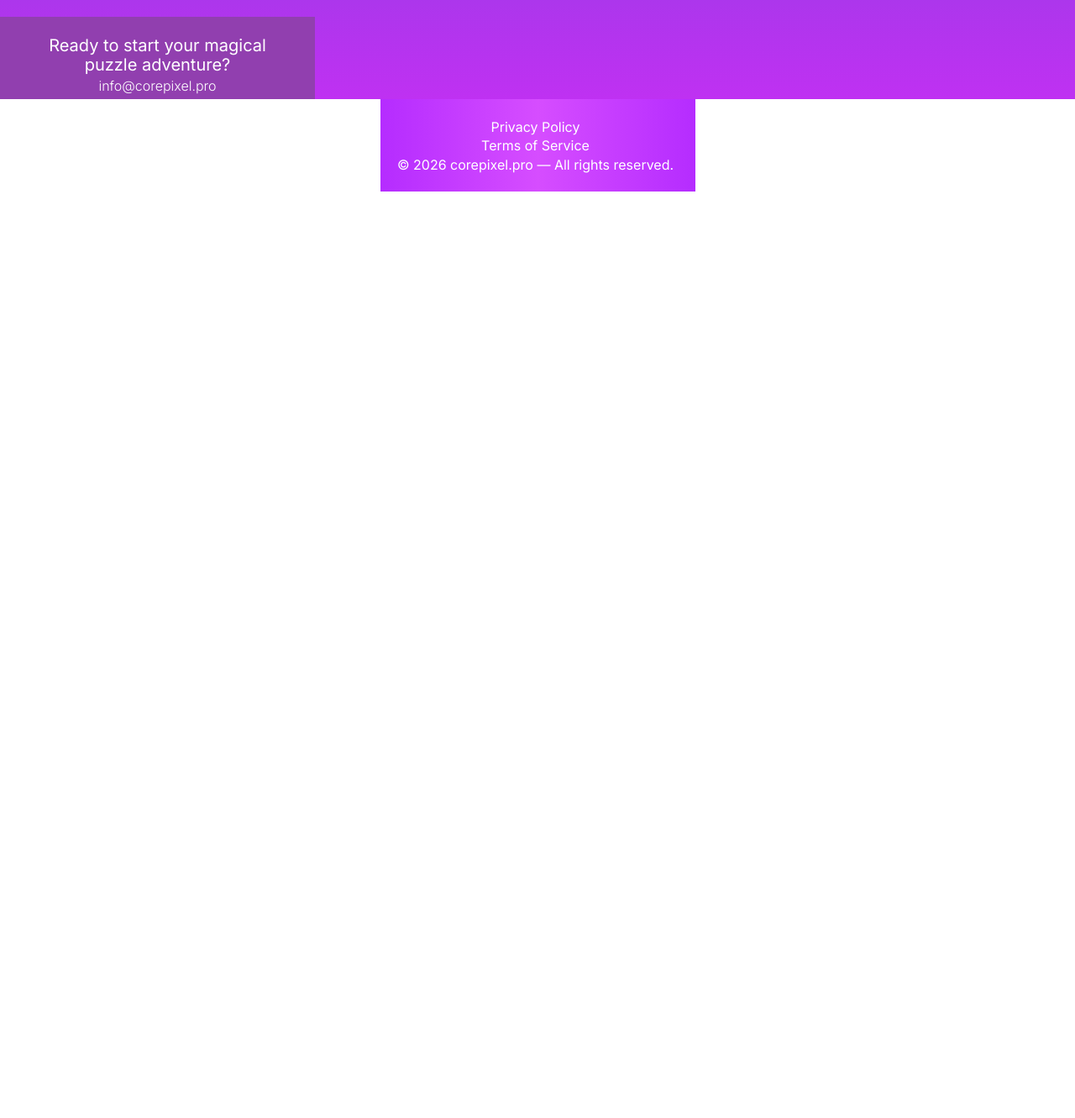
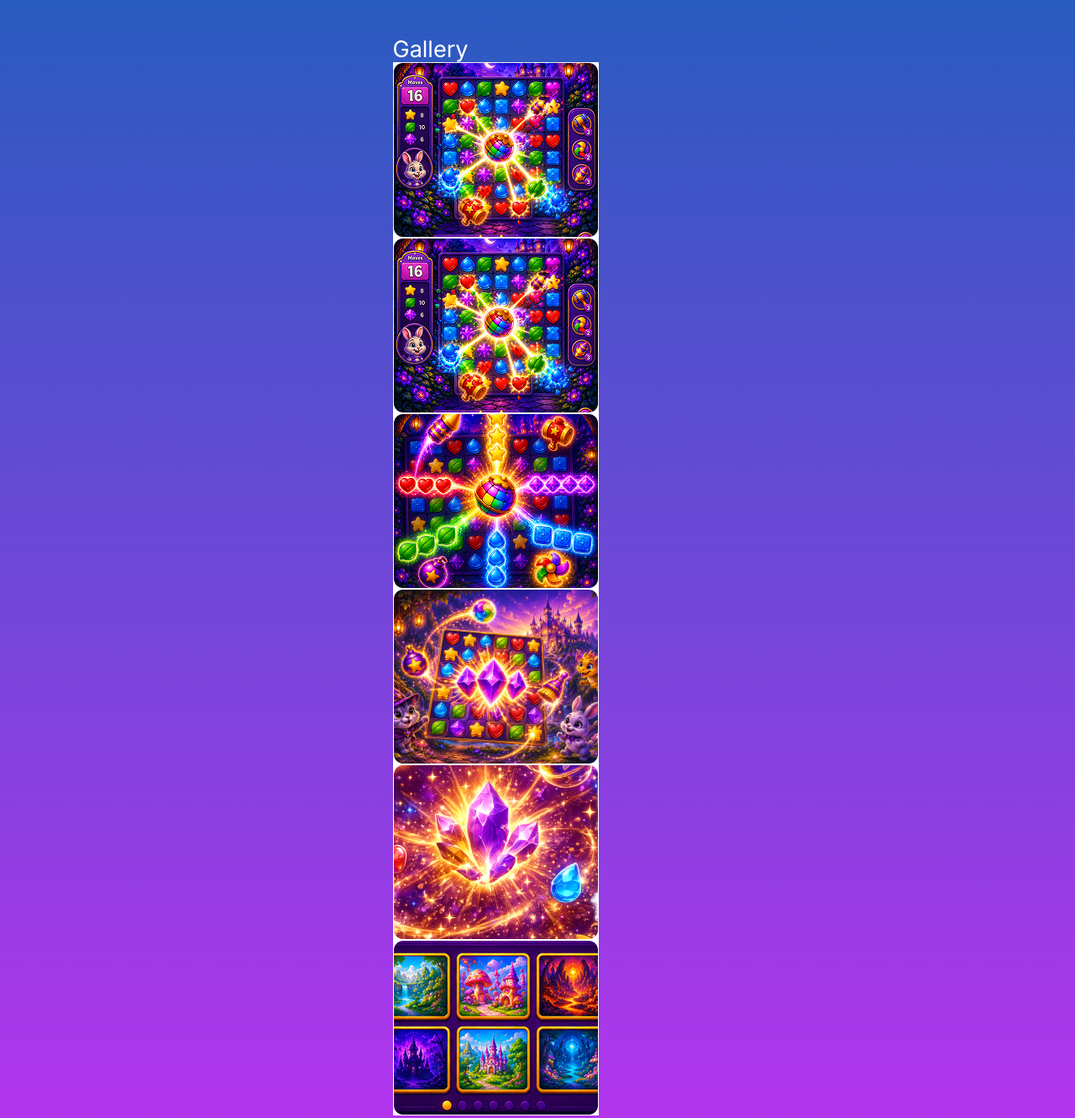
Before and after one commit to YanaBondarenko24/Matching_Tale, a website built with Vite: page src/index.html in a window 1280 px wide. Shown: the part 2547-3878 px from the top of the page at 84% size. Before the commit the page ends 2775 px from the top, so only its background shows below. Built offline with nearby package versions, Linux system fonts and the light colour scheme; files whose address does not match are found by name; a web font is replaced by a local one.

Commit message:
Add gallery section

```diff
--- a/src/css/download.css
+++ b/src/css/download.css
@@ -1,6 +1,5 @@
 .contact{
 background: #913faf;
-max-width: 375px;
 height: 98px;
 }
 
--- a/src/css/footer.css
+++ b/src/css/footer.css
@@ -1,6 +1,5 @@
 .footer {
   width: 100%;
-  max-width: 375px;
   margin: 0 auto;
   background: linear-gradient(
     90deg,
--- a/src/partials/gallery.html
+++ b/src/partials/gallery.html
@@ -0,0 +1,145 @@
+<section class="gallery" id="gallery">
+  <div class="container">
+    <h2 class="gallery-title">Gallery</h2>
+
+    <!-- Mobile Slider -->
+    <div class="swiper gallery-swiper">
+      <div class="swiper-wrapper">
+        <div class="swiper-slide">
+          <picture>
+            <img
+              src="./img/gallery/gallery_1.jpg"
+              srcset="
+                ./img/gallery/gallery_1.jpg 1x,
+                ./img/gallery/gallery_1@2x.jpg 2x
+              "
+              alt="Gallery image 1"
+              width="245"
+              height="209"
+            />
+          </picture>
+        </div>
+
+        <div class="swiper-slide">
+          <picture>
+            <img
+              src="./img/gallery/gallery_2.jpg"
+              srcset="
+                ./img/gallery/gallery_2.jpg 1x,
+                ./img/gallery/gallery_2@2x.jpg 2x
+              "
+              alt="Gallery image 2"
+              width="245"
+              height="209"
+            />
+          </picture>
+        </div>
+
+        <div class="swiper-slide">
+          <picture>
+            <img
+              src="./img/gallery/gallery_3.jpg"
+              srcset="
+                ./img/gallery/gallery_3.jpg 1x,
+                ./img/gallery/gallery_3@2x.jpg 2x
+              "
+              alt="Gallery image 3"
+              width="245"
+              height="200"
+            />
+          </picture>
+        </div>
+
+        <div class="swiper-slide">
+          <picture>
+            <img
+              src="./img/gallery/gallery-4.jpg"
+              srcset="
+                ./img/gallery/gallery-4.jpg 1x,
+                ./img/gallery/gallery-4@2x.jpg 2x
+              "
+              alt="Gallery image 4"
+              width="295"
+              height="209"
+            />
+          </picture>
+        </div>
+
+        <div class="swiper-slide">
+          <picture>
+            <img
+              src="./img/gallery/gallery_5.jpg"
+              srcset="
+                ./img/gallery/gallery_5.jpg 1x,
+                ./img/gallery/gallery_5@2x.jpg 2x
+              "
+              alt="Gallery image 5"
+              width="245"
+              height="209"
+            />
+          </picture>
+        </div>
+      </div>
+
+      <div class="swiper-pagination"></div>
+    </div>
+
+    <!-- Desktop Gallery -->
+    <ul class="gallery-list">
+      <li>
+        <img
+          src="./img/gallery/gallery_1.jpg"
+          srcset="
+            ./img/gallery/gallery_1.jpg 1x,
+            ./img/gallery/gallery_1@2x.jpg 2x
+          "
+          alt="Gallery image 1"
+        />
+      </li>
+
+      <li>
+        <img
+          src="./img/gallery/gallery_2.jpg"
+          srcset="
+            ./img/gallery/gallery_2.jpg 1x,
+            ./img/gallery/gallery_2@2x.jpg 2x
+          "
+          alt="Gallery image 2"
+        />
+      </li>
+
+      <li>
+        <img
+          src="./img/gallery/gallery_3.jpg"
+          srcset="
+            ./img/gallery/gallery_3.jpg 1x,
+            ./img/gallery/gallery_3@2x.jpg 2x
+          "
+          alt="Gallery image 3"
+        />
+      </li>
+
+      <li>
+        <img
+          src="./img/gallery/gallery_4.jpg"
+          srcset="
+            ./img/gallery/gallery_4.jpg 1x,
+            ./img/gallery/gallery_4@2x.jpg 2x
+          "
+          alt="Gallery image 4"
+        />
+      </li>
+
+      <li>
+        <img
+          src="./img/gallery/gallery_5.jpg"
+          srcset="
+            ./img/gallery/gallery_5.jpg 1x,
+            ./img/gallery/gallery_5@2x.jpg 2x
+          "
+          alt="Gallery image 5"
+        />
+      </li>
+    </ul>
+  </div>
+</section>
```
Also changed, not shown: src/partials/header.html (+1 -1 lines), src/partials/how-to-play.html (line endings or trailing spaces).
